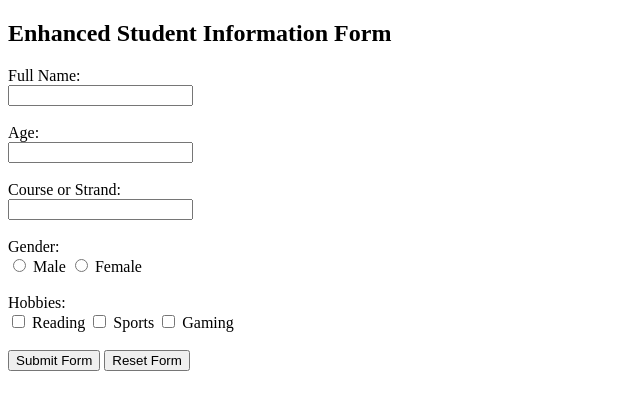
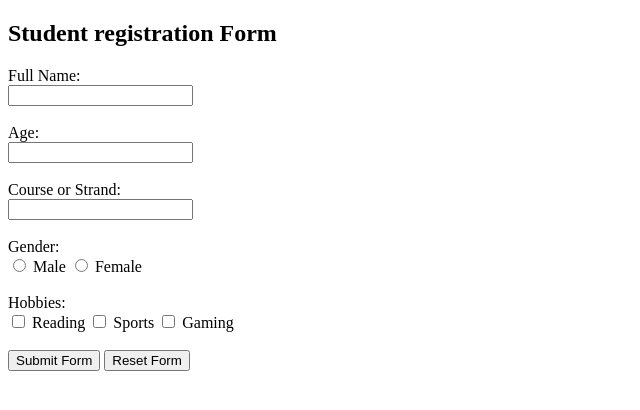
Before and after one commit to marian-hash/Act-1, a plain HTML site: page index.html in a window 1280 px wide. Shown: the whole page, without its empty margins (0-640 px from the left). Drawn offline with Linux system fonts and the light colour scheme.

Commit message:
update index.html

```diff
--- a/index.html
+++ b/index.html
@@ -4,7 +4,7 @@
   <title>Enhanced Personal Form</title>
 </head>
 <body>
-  <h2>Enhanced Student Information Form</h2>
+  <h2> Student registration Form</h2>
 
   <form>
     <!-- Full Name -->
```
